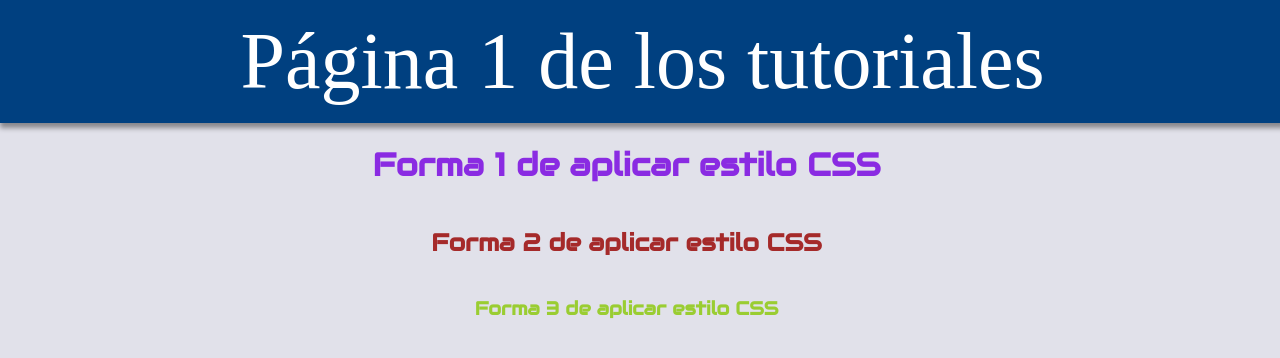
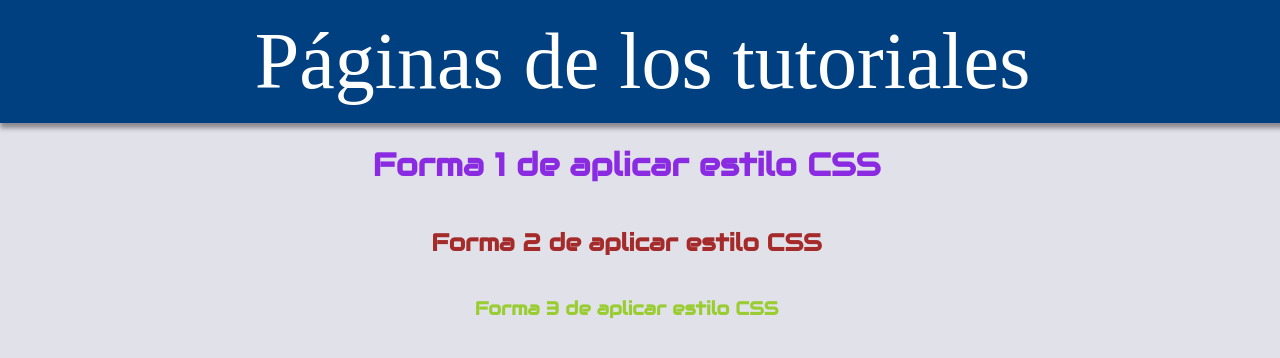
Before and after one commit to mik1p1/Lenguaje-de-marcas, a plain HTML site: page pagina1.html in a window 1280 px wide. Drawn offline with Linux system fonts and the light colour scheme.

Commit message:
completado

```diff
--- a/pagina1.html
+++ b/pagina1.html
@@ -24,7 +24,7 @@
 
 <body>
     <div class="header">
-        <a href="index2.html" class="header-text">Página 1 de los tutoriales</a>
+        <a href="index2.html" class="header-text">Páginas de los tutoriales</a>
     </div>
     <div style="display: flex; width: 97.9vw; justify-content: center; align-items: center; flex-direction: column;">
         <h1 style="color: blueviolet;">Forma 1 de aplicar estilo CSS</h1>
```
Also changed, not shown: pagina10.html (+1 -1 lines), pagina11.html (+1 -1 lines), pagina2.html (+1 -1 lines), pagina3.html (+1 -1 lines), pagina4.html (+1 -1 lines), pagina5.html (+1 -1 lines), pagina6.html (+1 -1 lines), pagina7.html (+1 -1 lines), pagina8.html (+1 -1 lines), pagina9.html (+1 -1 lines).
